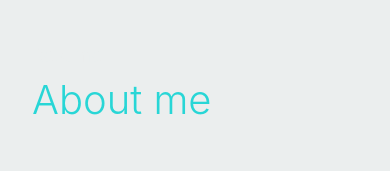
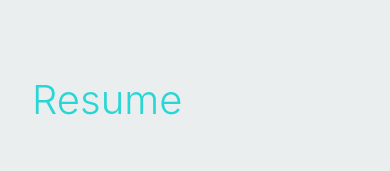
Before and after one commit to CodingBase2509/Portfolio, a React (Vite) app: page / in a window 390 px wide. Shown: the part 4218-4389 px from the top of the page. Built offline with nearby package versions, Linux system fonts and the light colour scheme.

Commit message:
start adding responsivness

```diff
--- a/src/Components/Resume/Resume.scss
+++ b/src/Components/Resume/Resume.scss
@@ -1,3 +1,5 @@
+@import "/src/variables.scss";
+
 .switch {
     display: flex;
     flex-direction: row;
@@ -28,3 +30,6 @@
 .work-experience, .education {
     margin:  1rem 0;
 }
+
+// @media #{$media-tablet}, #{$media-phone} {
+// }
--- a/src/Components/Resume/Resume.tsx
+++ b/src/Components/Resume/Resume.tsx
@@ -6,7 +6,7 @@ import ResumeSection from './ResumeSection/ResumeSection';
 
 const Resume = ({ className }: BaseParameter) => {
   return (
-    <Section className={className + ' resume'} mainHeader="About me" secondaryHeader="Resume">
+    <Section className={className + ' resume'} mainHeader="Resume" secondaryHeader="About me">
       <div className="switch">
         <span className="header-span">
           <h2 className="resume-header-section">Work Experience</h2>
--- a/src/Components/Shared/Section.tsx
+++ b/src/Components/Shared/Section.tsx
@@ -1,17 +1,12 @@
-import "./Section.scss";
+import './Section.scss';
 
-import { SectionParameter } from "../../Contracts/Parameter";
-import MainHeader from "./Text Blocks/MainHeader";
-import SecondaryHeader from "./Text Blocks/SecondaryHeader";
+import { SectionParameter } from '../../Contracts/Parameter';
+import MainHeader from './Text Blocks/MainHeader';
+import SecondaryHeader from './Text Blocks/SecondaryHeader';
 
-const Section = ({
-  className,
-  secondaryHeader,
-  mainHeader,
-  children,
-}: SectionParameter) => {
+const Section = ({ className, secondaryHeader, mainHeader, children }: SectionParameter) => {
   return (
-    <section className={className + " " + "section"}>
+    <section className={className + ' ' + 'section'}>
       <SecondaryHeader>{secondaryHeader}</SecondaryHeader>
       <MainHeader>{mainHeader}</MainHeader>
       {children}
```
